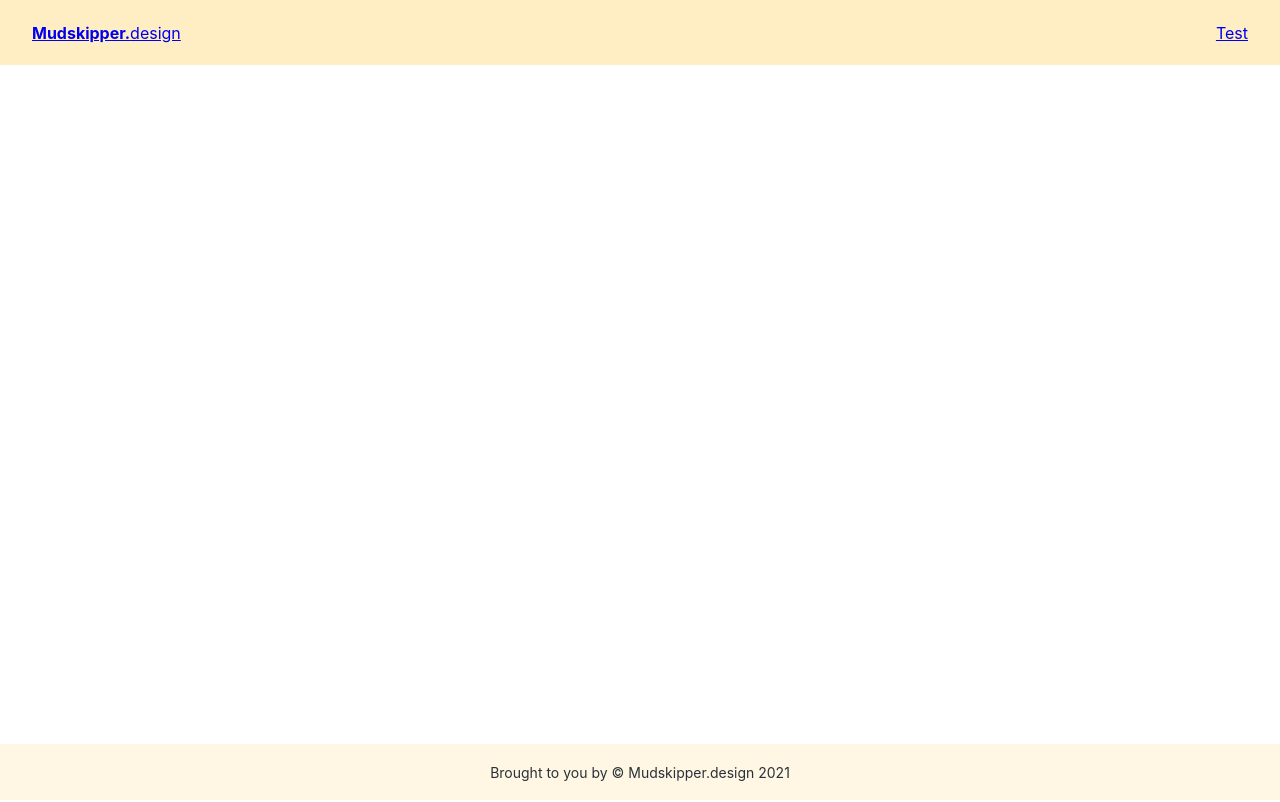
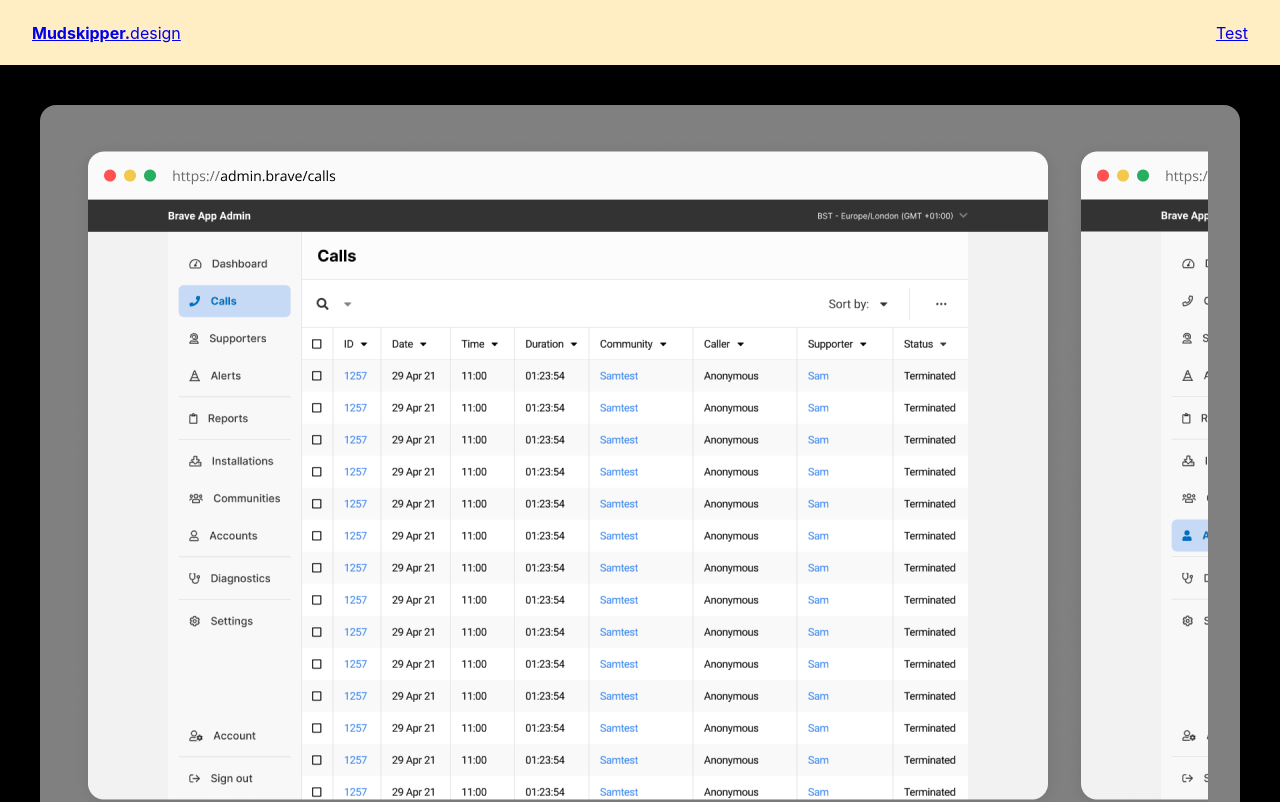
Before and after one commit to mudskipp3r/mudskipper-design, a React (Create React App) app: page /Test in a window 1280 px wide. Shown: the top 802 px of the page. Built offline with nearby package versions, Linux system fonts and the light colour scheme.

Commit message:
Re-adding test screen

```diff
--- a/src/App.js
+++ b/src/App.js
@@ -6,6 +6,7 @@ import { darkTheme, lightTheme } from './themes';
 import SplashScreen from './screens/SplashScreen';
 import styled from '@emotion/styled';
 import Footer from './components/Footer/Footer';
+import TestScreen from './screens/TestScreen';
 
 const GlobalStyles = css`
     body {
@@ -54,6 +55,10 @@ function App() {
                                     />
                                 }
                             />
+                            <Route
+                                path="/Test"
+                                element={<TestScreen theme={theme} />}
+                            />
                         </Routes>
                     </main>
                     <Footer />
```
